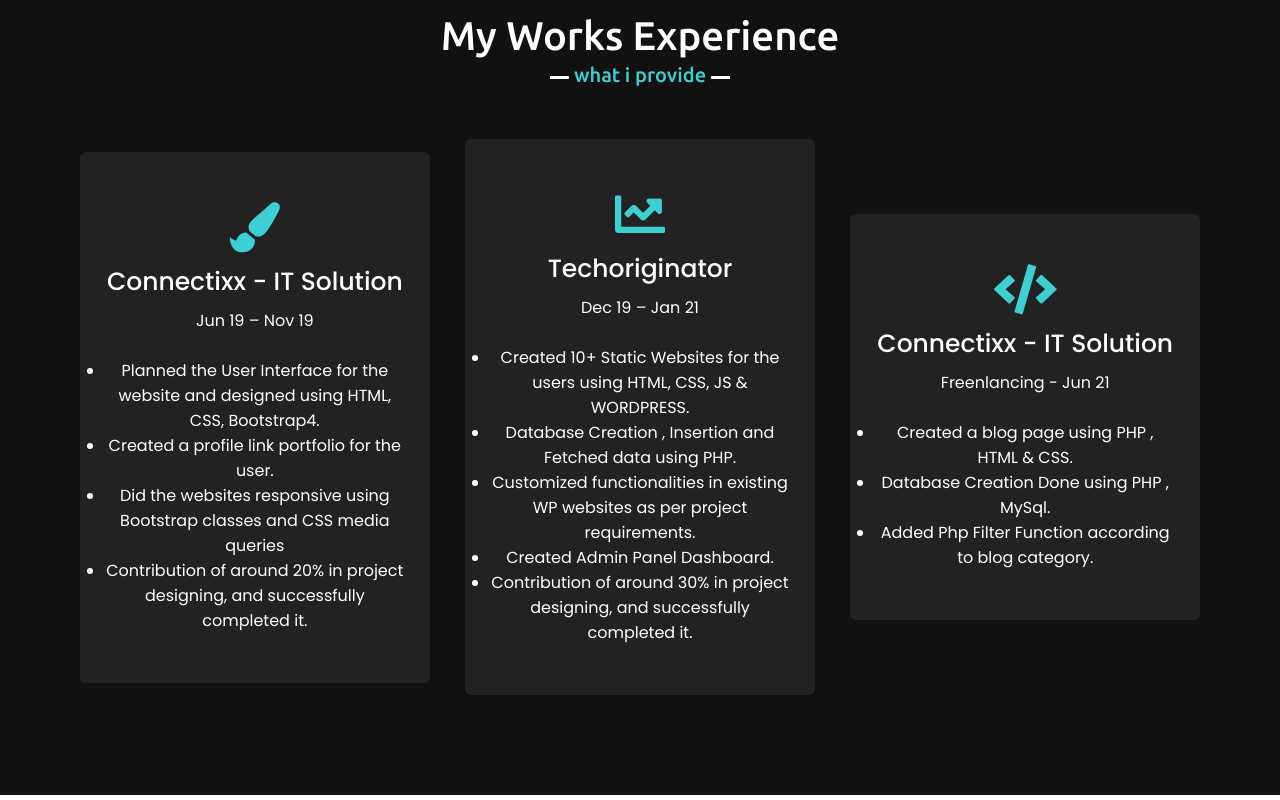
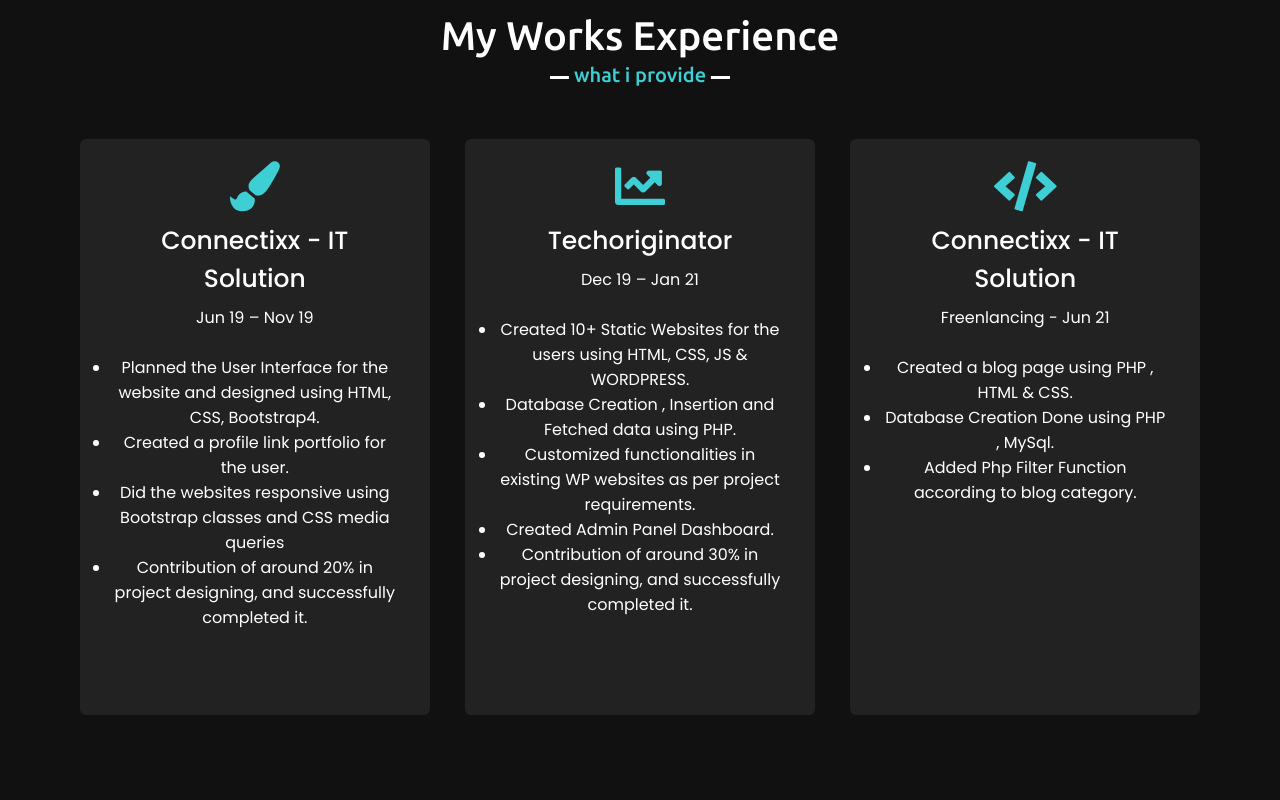
Before and after one commit to Anisha0911/portfolio, a plain HTML site: page index.html in a window 1280 px wide. Shown: the part 1620-2420 px from the top of the page. Drawn offline with nearby package versions, Linux system fonts and the light colour scheme.

Commit message:
Update style.css

```diff
--- a/style.css
+++ b/style.css
@@ -270,15 +270,17 @@ section .title::after{
     background: #111;
     content: "what i provide";
 }
-.services .serv-content .card{
+.services .serv-content .card {
     width: calc(33% - 20px);
     background: #222;
     text-align: center;
     border-radius: 6px;
-    padding: 50px 25px;
-    cursor: pointer;
+    padding-top: 22px;
+    padding-bottom: 22px;
     transition: all 0.3s ease;
+    height: 72vh;
 }
+
 .services .serv-content .card:hover{
     background: #3dcfd3;
 }
@@ -393,6 +395,10 @@ section .title::after{
     transition: all 0.3s ease;
     width: 100%;
 }
+.box {
+    margin-inline: 9%;
+    cursor: pointer;
+}
 a.box.anc {
     width: 90%;
 }
@@ -452,7 +458,7 @@ a.box.anc {
     content: "get in touch";
 }
 .contact .contact-content .column{
-/*     width: calc(50% - 30px); */
+    /* width: calc(50% - 30px); */
     padding: 10px;
 }
 .contact .contact-content .text{
```
